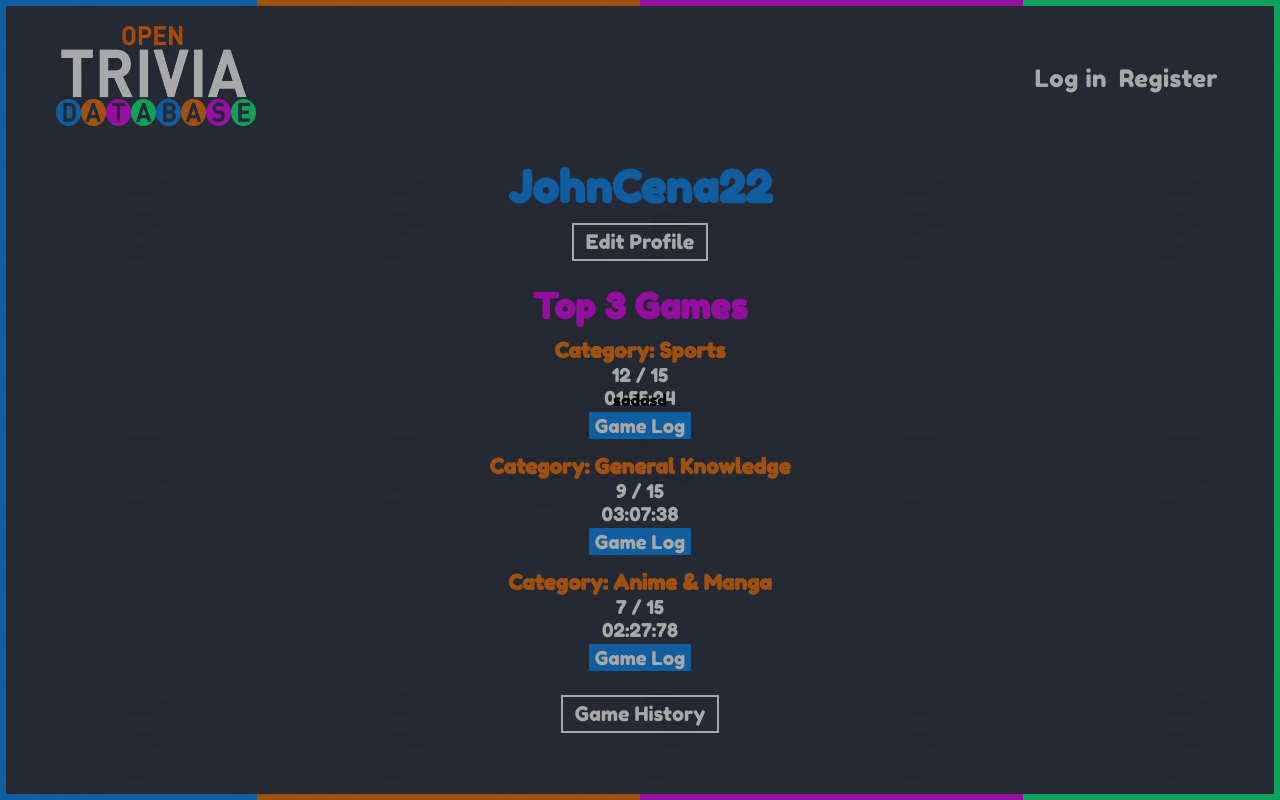
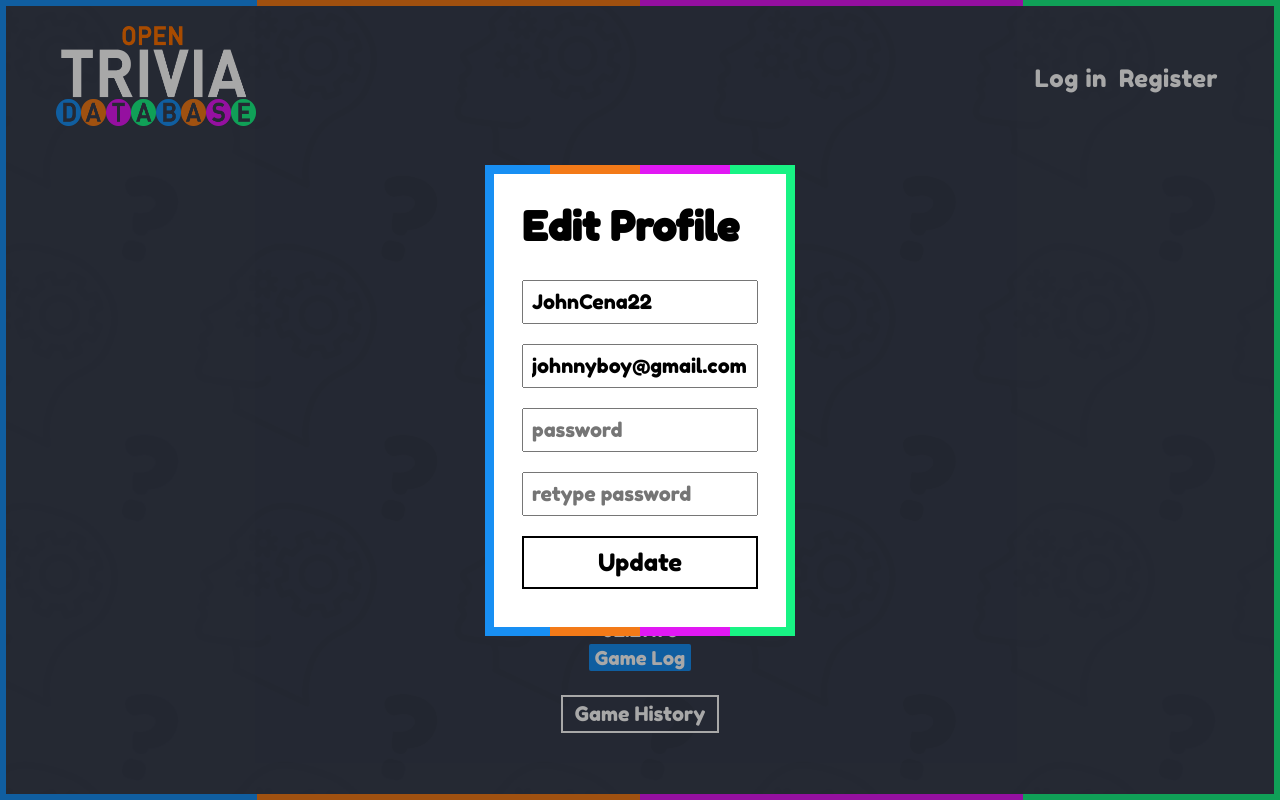
Before and after one commit to Nuccino92/open_triviaa, a React (Create React App) app: page /profile in a window 1280 px wide. Both pictures are taken after a click on the button "Edit Profile". Built offline with nearby package versions, Linux system fonts and the light colour scheme.

Commit message:
completed edit profile modal

```diff
--- a/src/components/editProfile/EditProfile.js
+++ b/src/components/editProfile/EditProfile.js
@@ -1,7 +1,32 @@
+import { useState } from "react";
 import FormModal from "../../styledComponents/FormModal.styled";
 
 const EditProfile = () => {
-  return <FormModal>sadasd</FormModal>;
+  const [data] = useState({
+    username: "JohnCena22",
+    email: "johnnyboy@gmail.com",
+  });
+
+  const handleSubmit = (e) => {
+    e.preventDefault();
+  };
+
+  return (
+    <FormModal className="EditProfile-component">
+      <main>
+        <h2>Edit Profile</h2>
+        <form>
+          <input name="username" value={data.username} />
+          <input name="email" value={data.email} />
+          <input name="password" placeholder="password" />
+          <input name="retype password" placeholder="retype password" />
+          <button type="submit" onClick={handleSubmit}>
+            Update
+          </button>
+        </form>
+      </main>
+    </FormModal>
+  );
 };
 
 export default EditProfile;
```
